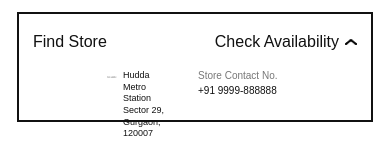
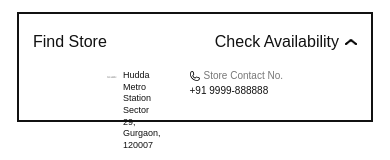
Before and after one commit to merxentaerp-tech/Vibhushnam-, a React (Vite) app: page /product-details in a window 390 px wide. Both pictures are taken after a click on the element "Check Availability". Shown: the part 633-793 px from the top of the page. Built offline with nearby package versions, Linux system fonts and the light colour scheme.

Commit message:
Contact Wala Icon

```diff
--- a/src/components/products/ProductDetailsGallery.css
+++ b/src/components/products/ProductDetailsGallery.css
@@ -86,6 +86,7 @@
   display: block;
   flex-shrink: 0;
 }
+
 .store-right {
   cursor: pointer;
 }
@@ -139,8 +140,31 @@
   font-weight: 400;
 }
 
+.availability-contact {
+  position: absolute;
+  right: -270px;
+  top: 0;
+}
+
 .availability-contact span {
+  display: flex;
+  align-items: center;
+  gap: 8px;
   color: #777;
+  margin: 0 0 8px;
+}
+
+.availability-contact span img {
+  width: 16px;
+  height: 16px;
+  object-fit: contain;
+  flex-shrink: 0;
+}
+
+.contact-number-row {
+  display: flex;
+  align-items: center;
+  white-space: nowrap;
 }
 
 @media (max-width: 1120px) {
@@ -260,15 +284,24 @@
   }
 
   .availability-contact {
+    position: static;
     min-width: 85px;
     flex-shrink: 0;
   }
 
   .availability-contact span {
-    display: block;
+    display: flex;
+    align-items: center;
+    gap: 4px;
     margin-bottom: 4px;
     font-size: 10px;
     line-height: 1.2;
+  }
+
+  .availability-contact span img {
+    width: 10px;
+    height: 10px;
+    object-fit: contain;
   }
 
   .availability-contact p {
@@ -277,4 +310,10 @@
     font-size: 10px;
     line-height: 1;
   }
+
+  .contact-number-row {
+    display: flex;
+    align-items: center;
+    white-space: nowrap;
+  }
 }
--- a/src/components/products/ProductDetailsGallery.jsx
+++ b/src/components/products/ProductDetailsGallery.jsx
@@ -11,6 +11,7 @@ import findStoreIcon from "../../assets/icons/FindStoreicon.png.png";
 import checkIcon from "../../assets/icons/Check-Availabilityicon.png.png";
 import arrowMobile from "../../assets/icons/arrowMobile.png.png";
 import vectorIcon from "../../assets/icons/Vector.png";
+import callIcon from "../../assets/icons/CallUs.png.png";
 
 const ProductDetailsGallery = () => {
   const navigate = useNavigate();
@@ -72,8 +73,14 @@ const ProductDetailsGallery = () => {
             </div>
 
             <div className="availability-contact">
-              <span>Store Contact No.</span>
-              <p>+91 9999-888888</p>
+              <span>
+                <img src={callIcon} alt="Call" />
+                Store Contact No.
+              </span>
+
+              <div className="contact-number-row">
+                <p>+91 9999-888888</p>
+              </div>
             </div>
           </div>
         )}
```
